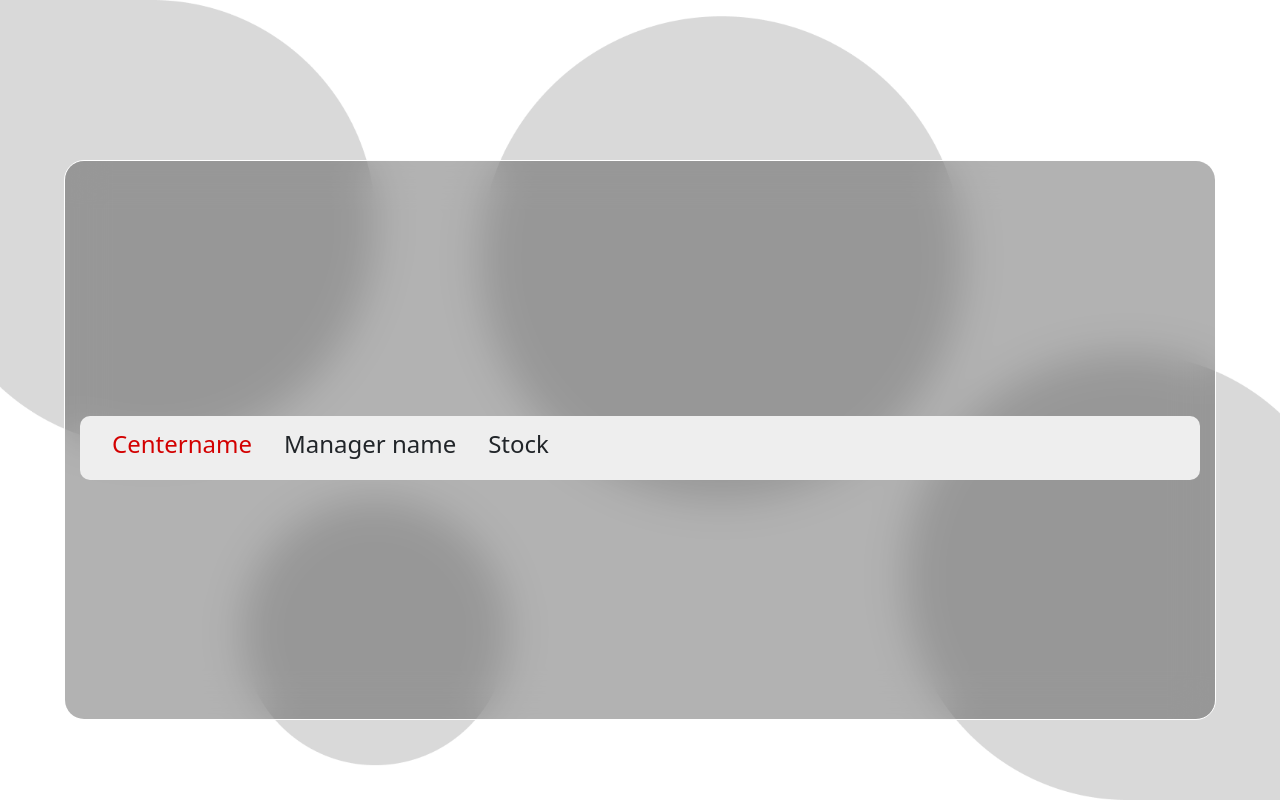
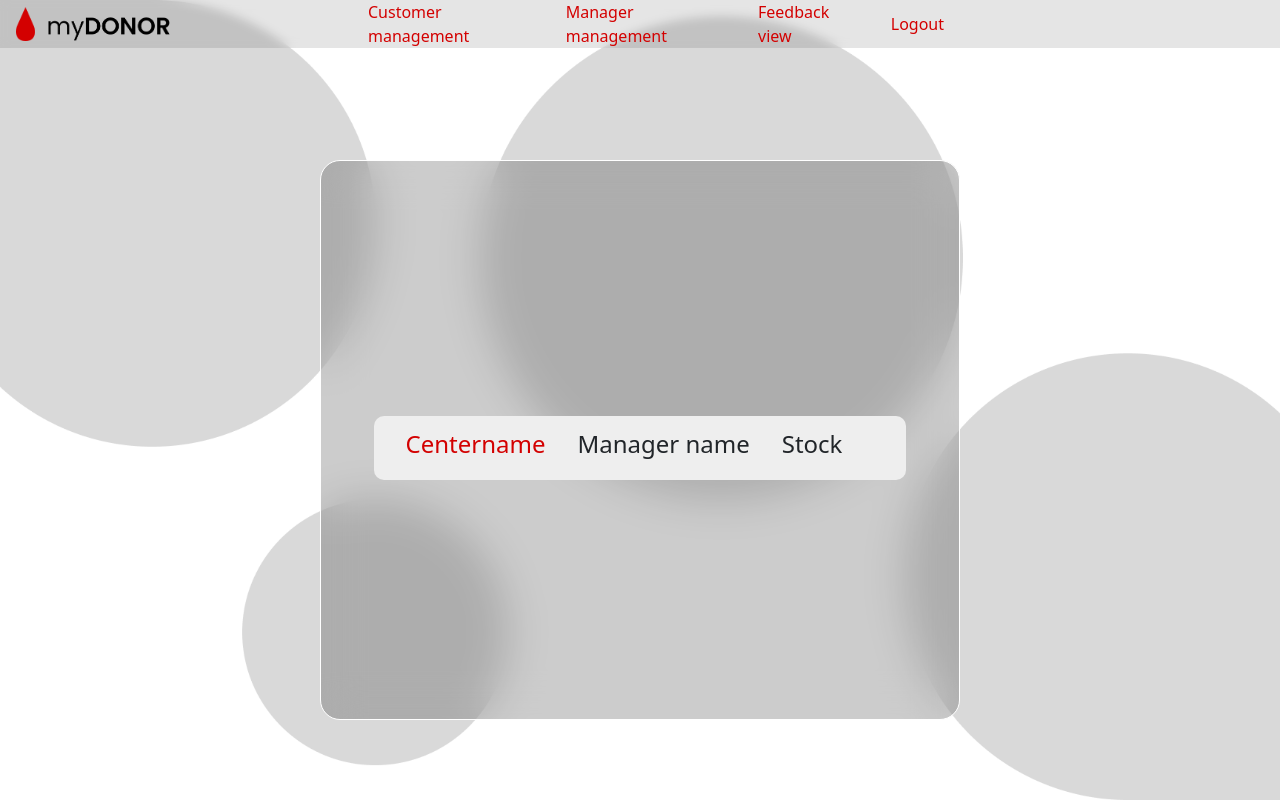
Before and after one commit to mishelshaji/EXP-G1-MyDonor, an Angular app in the folder client/mydonor/: page /admin in a window 1280 px wide. Built offline with nearby package versions, Linux system fonts and the light colour scheme.

Commit message:
admin navbar created

```diff
--- a/client/mydonor/src/app/admin/admin-home/admin-home.component.css
+++ b/client/mydonor/src/app/admin/admin-home/admin-home.component.css
@@ -9,8 +9,8 @@
 
 .stockview-holder {
     height: 70%;
-    width: 90%;
-    background-color: rgba(0, 0, 0, 0.3);
+    width: 50%;
+    background-color: rgba(0, 0, 0, 0.2);
     backdrop-filter: blur(20px);
     border: 1px solid #fff;
     border-radius: 20px;
@@ -26,3 +26,9 @@
 .stockview-holder::-webkit-scrollbar{
     display: none;
 }
+
+@media only screen and (max-width:900px){
+    .stockview-holder{
+        width: 90%;
+    }
+}
--- a/client/mydonor/src/app/admin/admin-home/admin-home.component.html
+++ b/client/mydonor/src/app/admin/admin-home/admin-home.component.html
@@ -1,3 +1,4 @@
+<app-admin-navbar></app-admin-navbar>
 <section class="hero">
     <div class="stockview-holder">
         <app-stockview></app-stockview>
--- a/client/mydonor/src/app/admin/admin-navbar/admin-navbar.component.css
+++ b/client/mydonor/src/app/admin/admin-navbar/admin-navbar.component.css
@@ -0,0 +1,71 @@
+nav {
+    display: flex;
+    align-items: center;
+    justify-content: space-between;
+    background-color: rgba(0, 0, 0, 0.1);
+    backdrop-filter: blur(5px);
+    position: fixed;
+    padding: 0 1rem;
+    width: 100%;
+    height: 3rem;
+    z-index: 5;
+}
+
+.logo-holder {
+    max-width: 10rem;
+}
+
+.logo-holder img {
+    width: 100%;
+    height: 100%;
+}
+
+.middle-menu {
+    position: absolute;
+    top: 50%;
+    left: 50%;
+    transform: translate(-50%, -50%);
+    height: 100%;
+}
+
+.middle-menu ul {
+    height: 100%;
+    display: flex;
+    align-items: center;
+}
+
+.middle-menu ul li {
+    display: inline-flex;
+    list-style: none;
+    font-weight: 500;
+    font-size: 1rem;
+    margin: 0 1rem;
+    align-items: center;
+}
+
+.middle-menu ul li a {
+    text-decoration: none;
+    color: #d30000;
+    position: relative;
+}
+
+.middle-menu ul li a::after {
+    content: '';
+    width: 0;
+    height: 2px;
+    position: absolute;
+    left: 0;
+    bottom: -1px;
+    background-color: #333;
+    transition: 0.5s;
+}
+
+.middle-menu ul li a:hover::after {
+    width: 100%;
+}
+
+@media only screen and (max-width:900px) {
+    .middle-menu {
+        display: none;
+    }
+}
--- a/client/mydonor/src/app/admin/admin-navbar/admin-navbar.component.html
+++ b/client/mydonor/src/app/admin/admin-navbar/admin-navbar.component.html
@@ -0,0 +1,13 @@
+<nav>
+    <div class="logo-holder">
+        <a [routerLink]="'/'"><img src="../../../assets/image/logodark.png" alt="mydonor-logo"></a>
+    </div>
+    <div class="middle-menu">
+        <ul>
+            <li><a [routerLink]="'/customer-manage'">Customer management</a></li>
+            <li><a [routerLink]="'/manager-manage'">Manager management</a></li>
+            <li><a [routerLink]="'/feedback-view'">Feedback view</a></li>
+            <li><a [routerLink]="'/'">Logout</a></li>
+        </ul>
+    </div>
+</nav>
--- a/client/mydonor/src/app/admin/stockview/stockview.component.css
+++ b/client/mydonor/src/app/admin/stockview/stockview.component.css
@@ -1,5 +1,5 @@
 .stockview {
-    width: 70rem;
+    width: 100%;
     height: 4rem;
     background-color: #eee;
     border-radius: 10px;
@@ -7,8 +7,11 @@
     padding: 0 2rem;
     align-items: center;
     margin-top: 1rem;
+    transition: .5s;
 }
-
+.stockview:hover{
+    transform: scale(110%);
+}
 .stockview h1 {
     color: #d30000;
     margin-right: 2rem;
```
